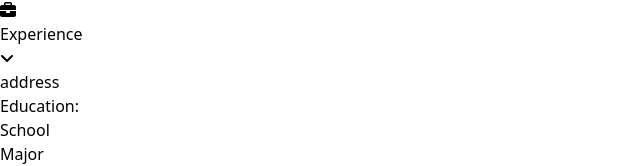
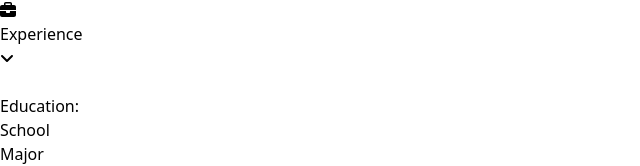
Before and after one commit to shannoj/resume-app, a React (Vite) app in the folder resume-app/: page / in a window 1280 px wide. Shown: the part 146-312 px from the top of the page, without its empty margins (0-640 px from the left). Built offline with nearby package versions, Linux system fonts and the light colour scheme.

Commit message:
finished the general section

```diff
--- a/resume-app/src/App.tsx
+++ b/resume-app/src/App.tsx
@@ -70,6 +70,9 @@ export default function App() {
             }
             email={GeneralList.length > 0 ? GeneralList[0].email : ""}
             phone={GeneralList.length > 0 ? GeneralList[0].phone : ""}
+            city={GeneralList.length > 0 ? GeneralList[0].city : ""}
+            state={GeneralList.length > 0 ? GeneralList[0].state : ""}
+            zip={GeneralList.length > 0 ? GeneralList[0].zip : ""}
           ></Resume>
         </div>
       </div>
--- a/resume-app/src/components/GeneralInfo.tsx
+++ b/resume-app/src/components/GeneralInfo.tsx
@@ -9,6 +9,9 @@ export interface GeneralFormData {
   phone: string;
   inlinefirstname: string;
   inlinelastname: string;
+  city: string;
+  state: string;
+  zip: string;
 }
 
 function General({ onFormSubmit }: GeneralProps) {
@@ -17,6 +20,9 @@ function General({ onFormSubmit }: GeneralProps) {
     phone: "",
     inlinefirstname: "",
     inlinelastname: "",
+    city: "",
+    state: "",
+    zip: "",
   });
 
   const handleInputChange = (
@@ -120,13 +126,13 @@ function General({ onFormSubmit }: GeneralProps) {
           <div className="w-full md:w-1/3 px-3 mb-6 md:mb-0">
             <label
               className="block uppercase tracking-wide text-gray-700 text-xs font-bold mb-2"
-              htmlFor="grid-city"
+              htmlFor="city"
             >
               City
             </label>
             <input
               className="bg-gray-200 appearance-none border-2 border-gray-200 rounded w-full py-2 px-4 text-gray-700 leading-tight focus:outline-none focus:bg-white focus:border-purple-500"
-              id="grid-city"
+              id="city"
               type="text"
               placeholder="Albuquerque"
               onChange={handleInputChange}
@@ -135,14 +141,14 @@ function General({ onFormSubmit }: GeneralProps) {
           <div className="w-full md:w-1/3 px-3 mb-6 md:mb-0">
             <label
               className="block uppercase tracking-wide text-gray-700 text-xs font-bold mb-2"
-              htmlFor="grid-state"
+              htmlFor="state"
             >
               State
             </label>
             <div className="relative flex items-center justify-between">
               <select
                 className="bg-gray-200 appearance-none border-2 border-gray-200 rounded w-full py-2 px-4 text-gray-700 leading-tight focus:outline-none focus:bg-white focus:border-purple-500"
-                id="grid-state"
+                id="state"
                 onChange={handleInputChange}
               >
                 <option value="-">-</option>
@@ -212,13 +218,13 @@ function General({ onFormSubmit }: GeneralProps) {
           <div className="w-full md:w-1/3 px-3 mb-6 md:mb-0">
             <label
               className="block uppercase tracking-wide text-gray-700 text-xs font-bold mb-2"
-              htmlFor="grid-zip"
+              htmlFor="zip"
             >
               Zip
             </label>
             <input
               className="bg-gray-200 appearance-none border-2 border-gray-200 rounded w-full py-2 px-4 text-gray-700 leading-tight focus:outline-none focus:bg-white focus:border-purple-500"
-              id="grid-zip"
+              id="zip"
               type="text"
               placeholder="90210"
               onChange={handleInputChange}
--- a/resume-app/src/components/Resume.tsx
+++ b/resume-app/src/components/Resume.tsx
@@ -3,8 +3,19 @@ interface Props {
   lastName: string;
   email: string;
   phone: string;
+  city: string;
+  state: string;
+  zip: string;
 }
-function Resume({ firstName, lastName, email, phone }: Props) {
+function Resume({
+  firstName,
+  lastName,
+  email,
+  phone,
+  city,
+  state,
+  zip,
+}: Props) {
   return (
     <>
       <div className="flex flex-col justify-start items-center h-[95%] w-2/3 bg-white">
@@ -14,7 +25,9 @@ function Resume({ firstName, lastName, email, phone }: Props) {
           </p>
           <p>{email}</p>
           <p>{phone}</p>
-          <p>address</p>
+          <p>
+            {city}&nbsp;{state}&nbsp;{zip}
+          </p>
         </div>
         <div className="flex w-full h-1/6 flex-col p-2">
           <div className="flex felx-row w-full justify-start h-1/6 px-4 mb-4">
```
